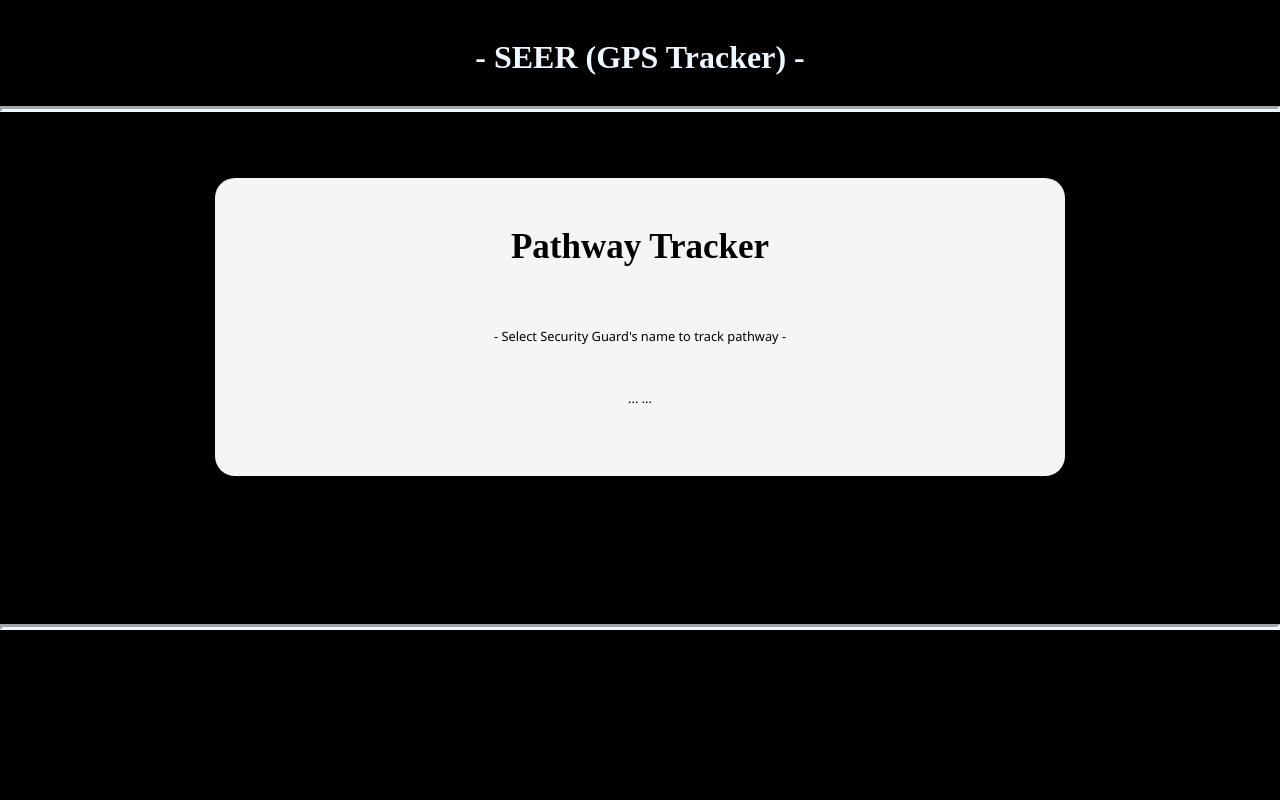
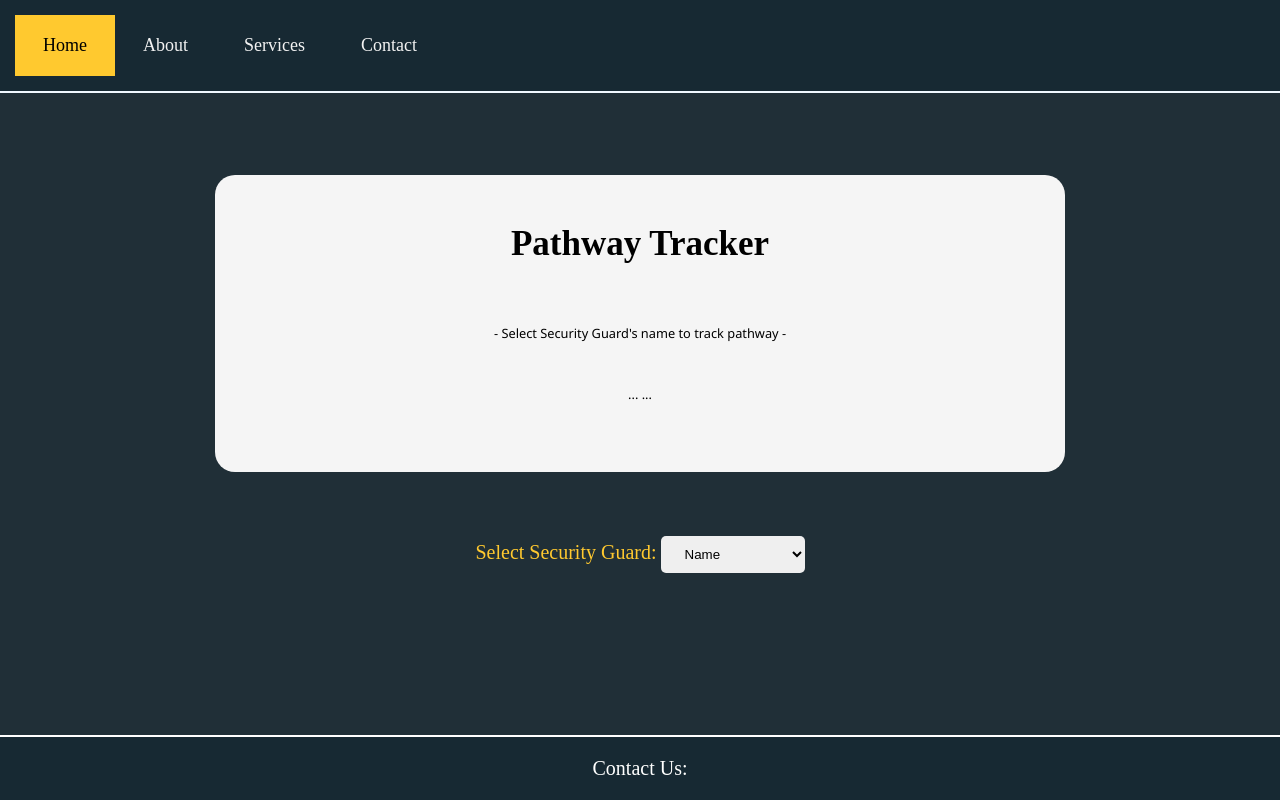
Before and after one commit to Lim-Jiaxian/SEER_GPS_Tracker, a PHP site: page / in a window 1280 px wide. Run offline with PHP 8.4, Linux system fonts and the light colour scheme.

Commit message:
Update 15/11

```diff
--- a/index.html
+++ b/index.html
@@ -6,16 +6,20 @@
     <meta name="viewport" content="width=device-width, initial-scale=1.0">
     <title>Project SEER</title>
     <link rel="stylesheet" href="styles.css">
+    <script src="script.js"></script>
 </head>
 
+<link rel="stylesheet" href="https://cdnjs.cloudflare.com/ajax/libs/font-awesome/4.7.0/css/font-awesome.min.css">
+
+
 <body>
-    <br>
-    <h1>
-        - SEER (GPS Tracker) -
-    </h1>
-    <p class="inset"></p>
-    <br>
-    <br>
+    <div class="topnav">
+        <a class="active" href="#home">Home</a>
+        <a href="#about">About</a>
+        <a href="#services">Services</a>
+        <a href="#contact">Contact</a>
+      </div>
+      <br>
 
     <div class="blog-post" style="background-color:whitesmoke;">
         <h2>Pathway Tracker</h2><br>
@@ -30,12 +34,17 @@
         </p>
         <br><br>
     </div>
+    <label for="guard">Select Security Guard:</label>
+    <select required name="guard" id="guard">
+        <option>Name</option>
+        <option value="javascript">Tan Ah Beng</option>
+        <option value="python">Lim Peck Gao</option>
+        <option value="c++">Tan Jun Yong</option>
+        <option value="java">Keat Lim</option>
+    </select>
 
-
-    <br>
-    <br>
-    <br>
-    <p class="inset"></p>
+    <div class="footer">
+        <p>Contact Us:</p>
 </body>
 
 </html>
--- a/styles.css
+++ b/styles.css
@@ -1,17 +1,45 @@
 body{
     margin: 0;
-    background-color:black;
+    background-color:#202F37;
+    overflow-x: hidden;
+    text-align: center;
 }
-h1{
+
+.topnav {
+    background-color: #172933; /* Set the background color */
+    overflow: hidden; /* Hide overflowing content */
+    width: 100%;
+    padding: 15px;
+    border-bottom: 2px solid aliceblue;
+  }
+
+  .topnav a {
+    float: left; /* Float the navigation links to the left */
+    color: #f2f2f2; /* Set the text color */
+    text-align: center; /* Center-align the text */
+    padding: 20px 28px; /* Add padding around the links */
+    text-decoration: none; /* Remove underline from links */
+    font-size: 18px;
+  }
+
+  .topnav a:hover {
+    background-color: #ddd; /* Change the background color on hover */
+    color: black; /* Change the text color on hover */
+  }
+
+  .topnav a.active {
+    background-color: #FFC92F; /* Set the active link's background color */
+    color: black; /* Set the active link's text color */
+  }
+
+p{
     text-align: center;
-    color: aliceblue;
-}
-p{
-    text-align: left;
     display: block;
+    font-size: 20px;
 }
 p.inset
 {
+    border-width: 2px thin;
     border-style: inset;
     border-color:aliceblue;
 }
@@ -19,10 +47,6 @@ p.outset
 {
     border-style: outset;
     border-color: aliceblue;
-}
-p{
-    font-size: 30px;
-    color: black;
 }
 h2, h3{
     font-size: 35px;
@@ -45,6 +69,7 @@ h2, h3{
     width: 850px;
     flex-basis: 30%;
     border-radius: 20px;
+    margin-top: 5%;
     margin-bottom: 5%;
     padding: 20px 50px;
     box-sizing: border-box;
@@ -67,3 +92,28 @@ img{
         font-size: 2vw;;
     }
 }
+
+.footer {
+    position: fixed;
+    right: 0;
+    bottom: 0;
+    width: 100%;
+    background-color: #172933;
+    color: white;
+    text-align: center;
+    border-top: 2px solid;
+}
+
+select{
+    border:none;
+    padding: 10px 20px;
+    border-radius:5px;
+}
+
+select:focus{
+    outline:none;
+}
+label{
+    font-size: 20px;
+    color: #FFC92F;
+}
```
